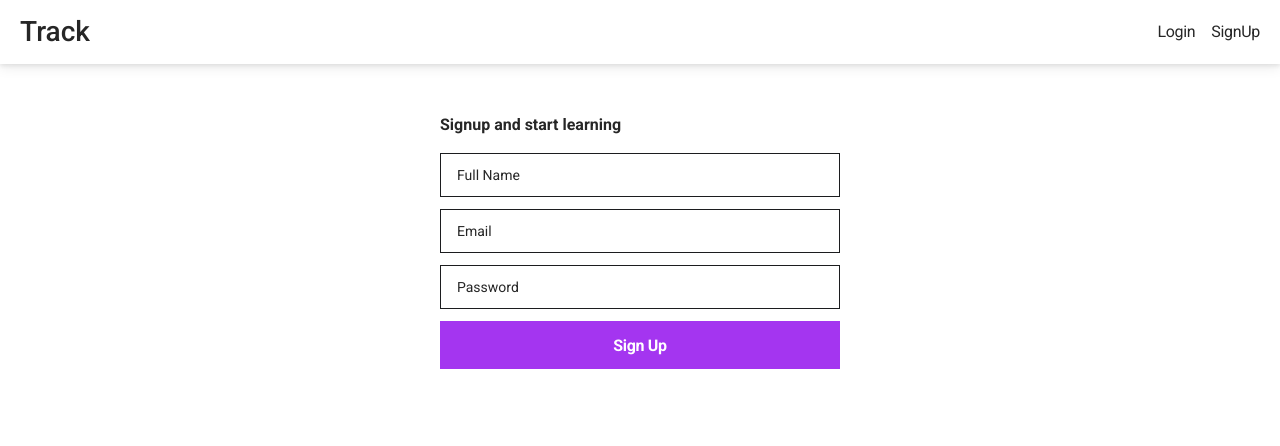
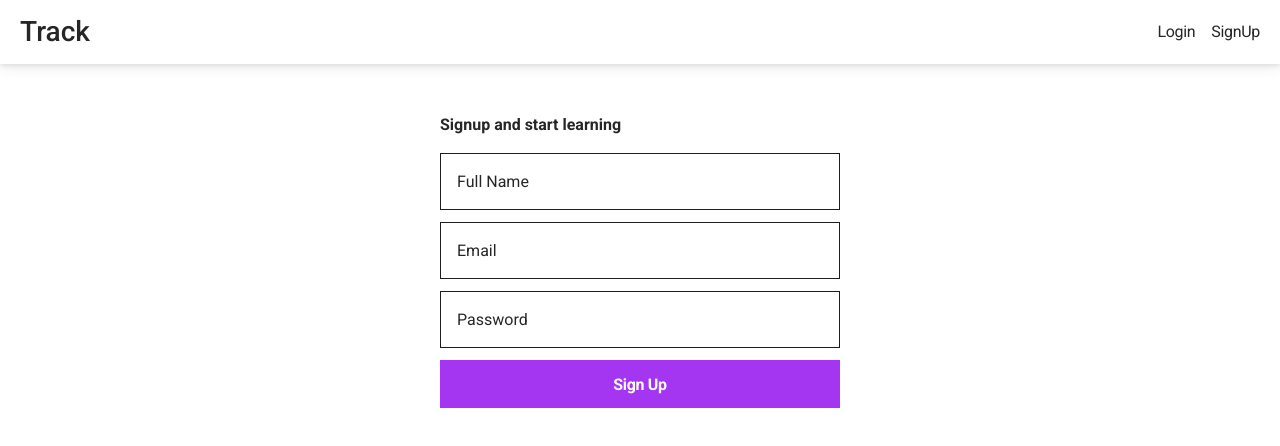
Before and after one commit to Ros-an/Track, a Next.js app in the folder client/: page /join/signup in a window 1280 px wide. Shown: the top 446 px of the page. Built offline with nearby package versions, Linux system fonts and the light colour scheme.

Commit message:
ui: signup page

```diff
--- a/client/components/InputBox/InputBox.tsx
+++ b/client/components/InputBox/InputBox.tsx
@@ -14,19 +14,17 @@ function InputBox({
   name,
   ...rest
 }: InputBoxProps) {
-  const [active, setActive] = useState(false);
-  const handleActive = () => {
-    setActive((prev) => !prev);
-  };
+
   const InputBoxStyleClass = defaultStyling
     ? `${styleClass} ${styles.inputbox}`
     : styleClass;
+    console.table(rest)
   return (
     <article
-      className={`${InputBoxStyleClass} ${active && styles.active}`}
+      className={InputBoxStyleClass}
     >
       {label && (
-        <label className={`${styleClass}__label`} htmlFor={name}>
+        <label className={`${styleClass}__label ${rest.value && styles.filled}`} htmlFor={name}>
           {label}
         </label>
       )}
--- a/client/components/InputBox/inputbox.module.scss
+++ b/client/components/InputBox/inputbox.module.scss
@@ -6,12 +6,27 @@
   & label {
     position: absolute;
     top: 50%;
-        transform: translateY(-50%);
+    // transform: translateY(-50%);
+    pointer-events: none;
+    transform: translateY(-50%) scale(1);
+    transform-origin: top left;
+    transition: 200ms cubic-bezier(0, 0, 0.2, 1) 0ms;
+    font-size: 16px;
+    line-height: 1;
+  }
+  &:focus-within label {
+    transform: translateY(-100%) scale(0.8);
+    color: #0a53e4;
+  }
+  & label.filled {
+    transform: translateY(-100%) scale(0.8);
   }
   & input {
     width: 100%;
     height: 100%;
     border: transparent;
+    padding: 0.5rem 0;
+    font-size: 1rem;
     &:focus {
       outline: none;
     }
--- a/client/views/Join/SignUp.tsx
+++ b/client/views/Join/SignUp.tsx
@@ -35,6 +35,7 @@ function SignUp() {
           styleClass="mb-3"
           defaultStyling
           value={signUpData.fullname}
+          minLength={2}
         />
         <InputBox
           type="email"
```
Lines whose indentation alone changed are shown as unchanged.
